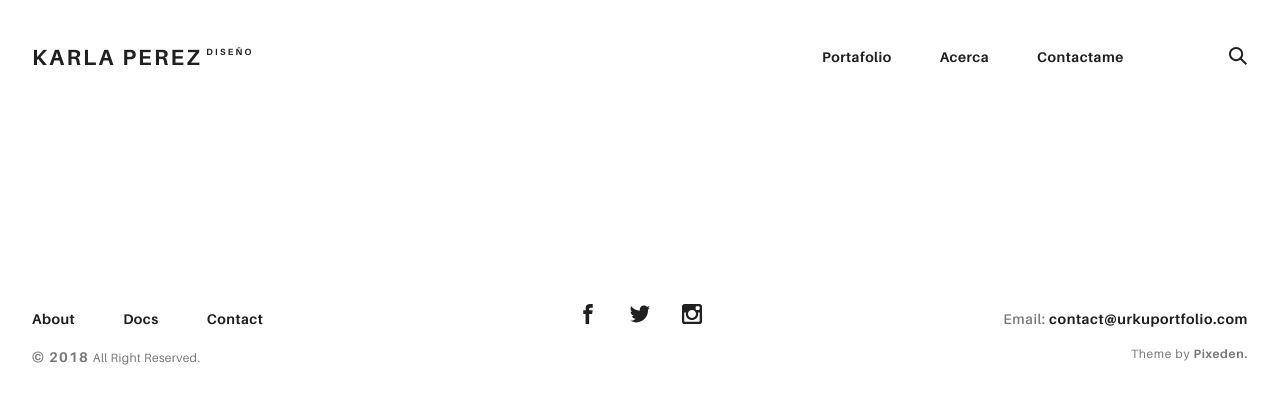
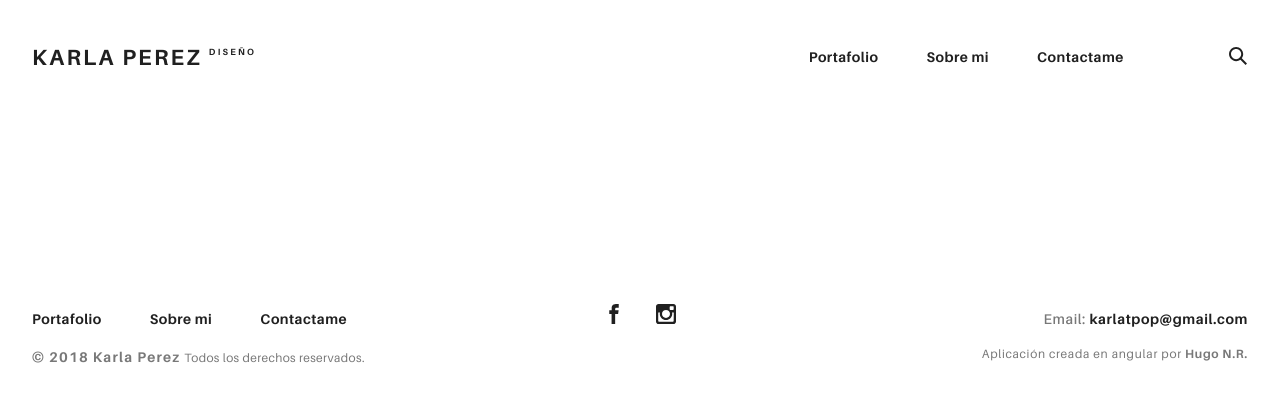
Before and after one commit to hnromante/karlaPortafolio, an Angular app: page / in a window 1280 px wide. Shown: the top 404 px of the page. Built offline with nearby package versions, Linux system fonts and the light colour scheme.

Commit message:
Agregado primer servicio, header y footer desde json

```diff
--- a/src/app/app.component.ts
+++ b/src/app/app.component.ts
@@ -1,4 +1,6 @@
 import { Component } from '@angular/core';
+import { InformacionService } from './services/informacion.service';
+
 
 @Component({
   selector: 'app-root',
@@ -6,5 +8,7 @@ import { Component } from '@angular/core';
   styleUrls: ['./app.component.css']
 })
 export class AppComponent {
-  title = 'app';
+  constructor (public _is:InformacionService){
+
+  }
 }
--- a/src/app/components/footer/footer.component.html
+++ b/src/app/components/footer/footer.component.html
@@ -2,28 +2,34 @@
   <div class="ae-grid ae-grid--collapse">
     <div class="ae-grid__item item-lg-4 au-xs-ta-center au-lg-ta-left">
       <ul class="rk-menu rk-footer-menu">
-        <li class="rk-menu__item"><a href="about.html" class="rk-menu__link">About</a>
+        <li class="rk-menu__item" routerLinkActive="active"><a routerLink="inicio" class="rk-menu__link">Portafolio</a>
         </li>
-        <li class="rk-menu__item"><a href="documentation.html" class="rk-menu__link">Docs</a>
+
+        <li class="rk-menu__item" routerLinkActive="active"><a routerLink="acerca" class="rk-menu__link">Sobre mi</a>
         </li>
-        <li class="rk-menu__item"><a href="contact.html" class="rk-menu__link">Contact</a>
+
+        <li class="rk-menu__item" routerLinkActive="active"><a routerLink="contacto" class="rk-menu__link">Contactame</a>
         </li>
       </ul>
-      <p class="rk-footer__text rk-footer__copy "> <span class="ae-u-bold">© </span><span class="ae-u-bolder">{{anio}}  </span>All Right Reserved.</p>
+      <p class="rk-footer__text rk-footer__copy "> <span class="ae-u-bold">© </span><span class="ae-u-bolder">{{anio}} {{_is.info.titulo}} </span>Todos los derechos reservados.</p>
     </div>
-    <div class="ae-grid__item item-lg-4 au-xs-ta-center"><a href="#0" class="rk-social-btn ">
+    <div class="ae-grid__item item-lg-4 au-xs-ta-center">
+
+      <a [href]="_is.info.facebook" target="_blank" class="rk-social-btn ">
         <svg>
           <use xlink:href="assets/img/symbols.svg#icon-facebook"></use>
-        </svg></a><a href="#0" class="rk-social-btn ">
-        <svg>
-          <use xlink:href="assets/img/symbols.svg#icon-twitter"></use>
-        </svg></a><a href="#0" class="rk-social-btn ">
+        </svg>
+      </a>
+      <a [href]="_is.info.instagram" target="_blank" class="rk-social-btn ">
         <svg>
           <use xlink:href="assets/img/symbols.svg#icon-pinterest"></use>
-        </svg></a></div>
+        </svg>
+      </a>
+
+    </div>
     <div class="ae-grid__item item-lg-4 au-xs-ta-center au-lg-ta-right">
-      <p class="rk-footer__text rk-footer__contact "> <span class="ae-u-bold">Email: </span><span class="ae-u-bolder"> <a href="#0" class="rk-dark-color ">contact@urkuportfolio.com </a></span></p>
-      <p class="rk-footer__text rk-footer__by">Theme by <a href="http://pixeden.com" class="ae-u-bolder">Pixeden.</a></p>
+      <p class="rk-footer__text rk-footer__contact "> <span class="ae-u-bold">Email: </span><span class="ae-u-bolder"> <a href="mailTo:{{_is.info.email}}" class="rk-dark-color ">{{_is.info.email}} </a></span></p>
+      <p class="rk-footer__text rk-footer__by">Aplicación creada en angular por  <a [href]="_is.info.pagina_autor" target="_blank" class="ae-u-bolder">{{_is.info.nombre_autor}}</a></p>
     </div>
   </div>
 </footer>
--- a/src/app/components/footer/footer.component.ts
+++ b/src/app/components/footer/footer.component.ts
@@ -1,4 +1,5 @@
 import { Component } from '@angular/core';
+import { InformacionService } from '../../services/informacion.service';
 
 @Component({
   selector: 'app-footer',
@@ -6,7 +7,7 @@ import { Component } from '@angular/core';
 })
 export class FooterComponent  {
   anio:number = new Date().getFullYear();
-  constructor() {
+  constructor(public _is:InformacionService) {
 
   }
 
--- a/src/app/components/header/header.component.html
+++ b/src/app/components/header/header.component.html
@@ -12,12 +12,12 @@
     </svg>
   </label>
   <div class="ae-container-fluid rk-topbar">
-    <h1 class="rk-logo"><a routerLink="inicio">Karla Perez<sup> diseño</sup></a></h1>
+    <h1 class="rk-logo"><a routerLink="inicio">{{_is.info.titulo}}<sup> {{_is.info.sup_titulo}}</sup></a></h1>
     <nav class="rk-navigation">
       <ul class="rk-menu">
         <li class="rk-menu__item" routerLinkActive="active"><a routerLink="inicio" class="rk-menu__link">Portafolio</a>
         </li>
-        <li class="rk-menu__item" routerLinkActive="active"><a routerLink="acerca" class="rk-menu__link">Acerca</a>
+        <li class="rk-menu__item" routerLinkActive="active"><a routerLink="acerca" class="rk-menu__link">Sobre mi</a>
         </li>
         <li class="rk-menu__item" routerLinkActive="active"><a routerLink="contacto"  class="rk-menu__link">Contactame</a>
         </li>
--- a/src/app/components/header/header.component.ts
+++ b/src/app/components/header/header.component.ts
@@ -1,4 +1,5 @@
 import { Component } from '@angular/core';
+import { InformacionService } from '../../services/informacion.service';
 
 @Component({
   selector: 'app-header',
@@ -6,5 +7,8 @@ import { Component } from '@angular/core';
 })
 export class HeaderComponent  {
 
+    constructor(public _is:InformacionService){
+
+    }
 
 }
--- /dev/null
+++ b/src/app/services/informacion.service.ts
@@ -0,0 +1,19 @@
+import { Injectable } from '@angular/core';
+import {Http} from "@angular/http";
+
+@Injectable()
+export class InformacionService {
+  info:any = {};
+  cargada:boolean = false;
+  constructor(public http:Http) {
+    this.http.get("assets/data/info.pagina.json").
+              subscribe(data => {
+                console.log(data.json());
+                this.info = data.json();
+                this.cargada = true;
+
+              })
+
+  }
+
+}
--- /dev/null
+++ b/src/assets/data/info.pagina.json
@@ -0,0 +1,11 @@
+{
+    "titulo": "Karla Perez ",
+    "sup_titulo": "diseño",
+    "email": "karlatpop@gmail.com",
+    "nombre_corto":"Karla",
+    "nombre_autor": "Hugo N.R.",
+    "pagina_autor": "http://hnromante.info",
+    "facebook": "https://www.facebook.com/Karla.LittleMonster",
+    "instagram": "https://www.instagram.com/k_rl_/",
+    "equipo_trabajo":[]
+}
```
Also changed, not shown: src/app/app.module.ts (+14 -2 lines).
